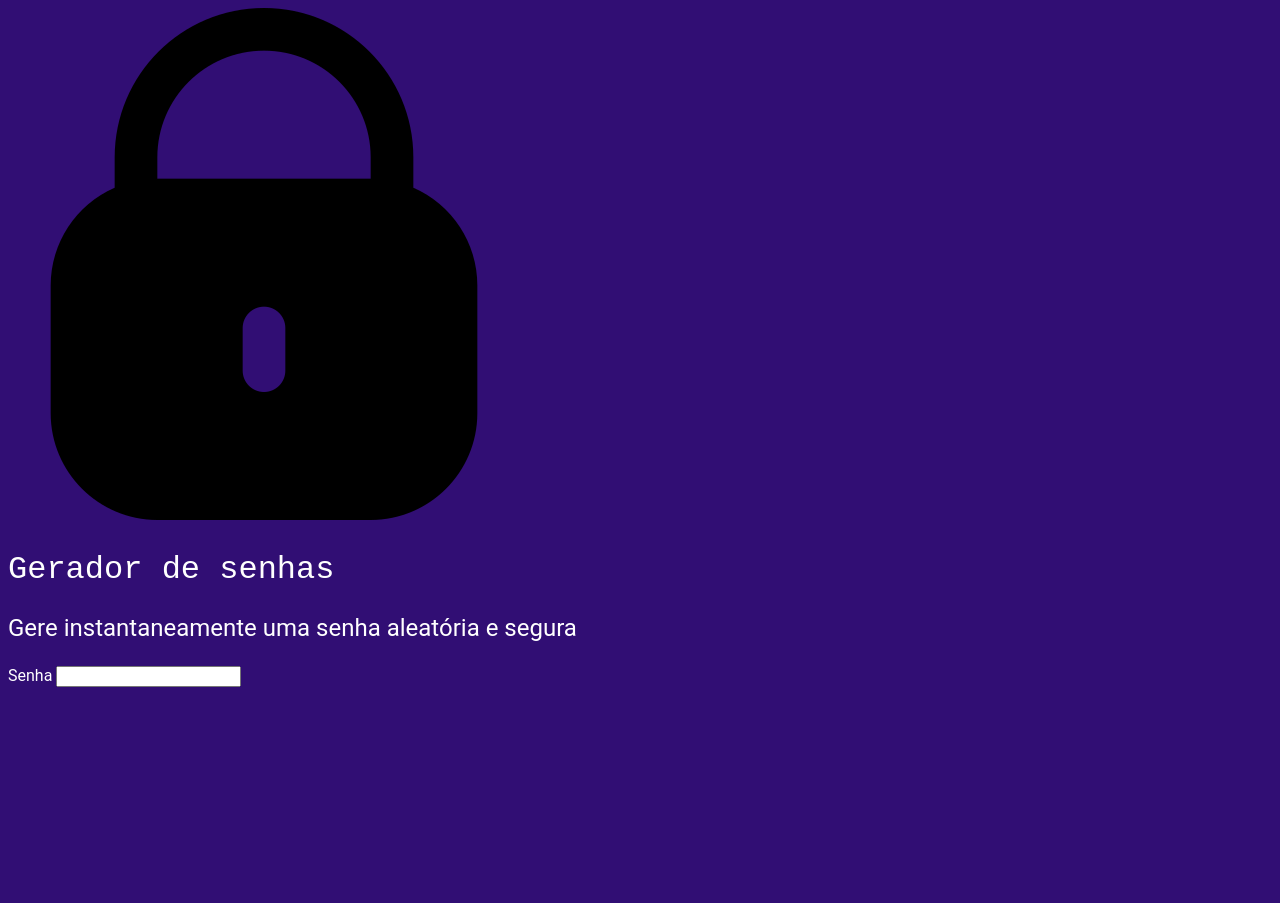
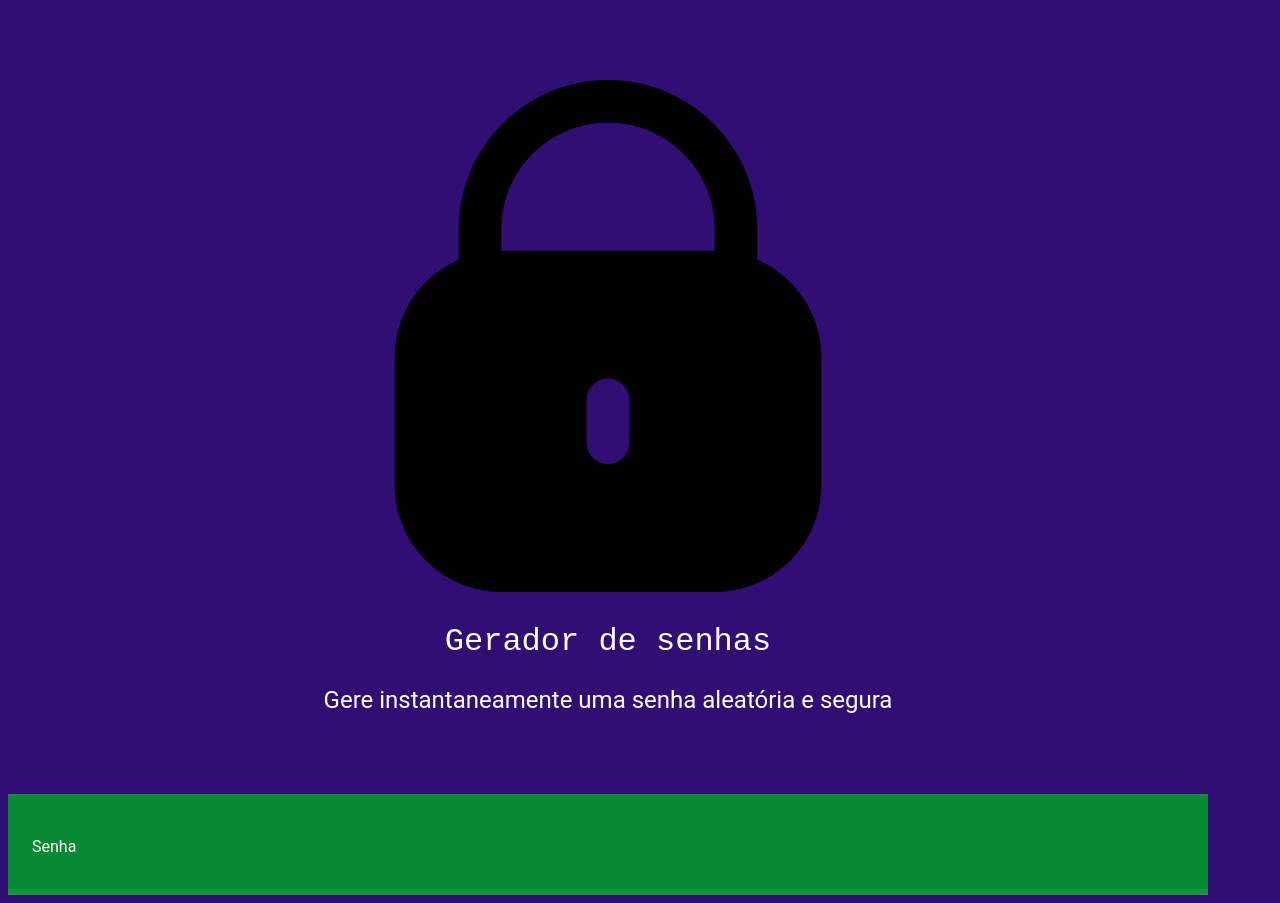
Before and after one commit to Kevin6969696969/69-Lmao, a plain HTML site: page index.Html in a window 1280 px wide. Before the commit the page ends 800 px from the top, so only its background shows below. Drawn offline with Linux system fonts and the light colour scheme; a web font is replaced by a local one.

Commit message:
Add files via upload

```diff
--- a/style.css
+++ b/style.css
@@ -1,3 +1,6 @@
+@import url('https://fonts.googleapis.com/css2?family=Jacquard+12+Charted&display=swap');
+
+
 :root{
     --branco: white;
     --cor-de-fundo: #310e74;
@@ -26,3 +29,32 @@ body{
 .titulo-secundario{
     font-size: 24px;
 }
+
+.conteudo-titulo{
+    text-align:center;
+    margin-top: 80px;
+}
+
+.conteudo-senha{
+    margin-top: 80px;
+    background:var(--fundo-senha);
+    padding: 24px;
+    border-bottom: 6px solid var(--borda);
+}
+
+#campo-senha{
+    background-color: var(--fundo-senha);
+    border: none;
+    color: var(--branco);
+    font-family: var(--roboto-mono);
+    font-size: 40px;
+}
+
+#campo-senha:focus{
+    outline: none;
+}
+
+.conteudo{
+    max-width: 1200px;
+    margin: @auto;
+}
```
